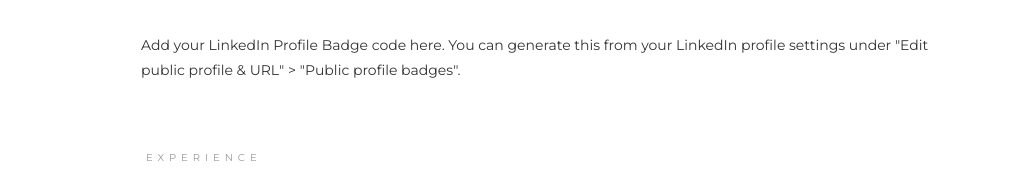
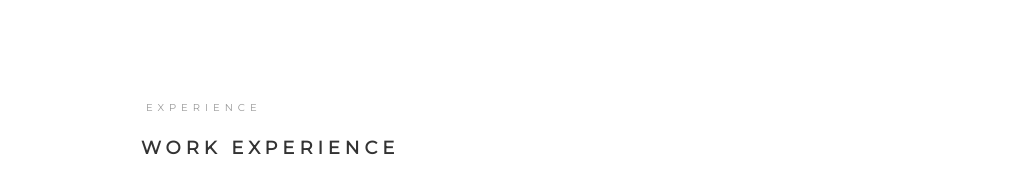
Before and after one commit to ImmerRojas/immerrojas.github.io, a plain HTML site: page index.html in a window 1280 px wide. Shown: the part 808-987 px from the top of the page, 262-1280 px from the left. Drawn offline with nearby package versions, Linux system fonts and the light colour scheme.

Commit message:
Update index.html 30/04/2025 v0.3

```diff
--- a/index.html
+++ b/index.html
@@ -123,7 +123,10 @@
                         </div>
                         <div class="row row-bottom-padded-sm animate-box" data-animate-effect="fadeInLeft">
                           <div class="profile-cards col-md-12">
-                             <p>Add your LinkedIn Profile Badge code here. You can generate this from your LinkedIn profile settings under "Edit public profile & URL" > "Public profile badges".</p>
+                             <p>
+                                 <script src="https://platform.linkedin.com/badges/js/profile.js" async defer type="text/javascript"></script>
+                                <!--  Add your LinkedIn Profile Badge code here. You can generate this from your LinkedIn profile settings under "Edit public profile & URL" > "Public profile badges". -->
+                             </p>
                              </div>
                         </div>
                     </div>
```
